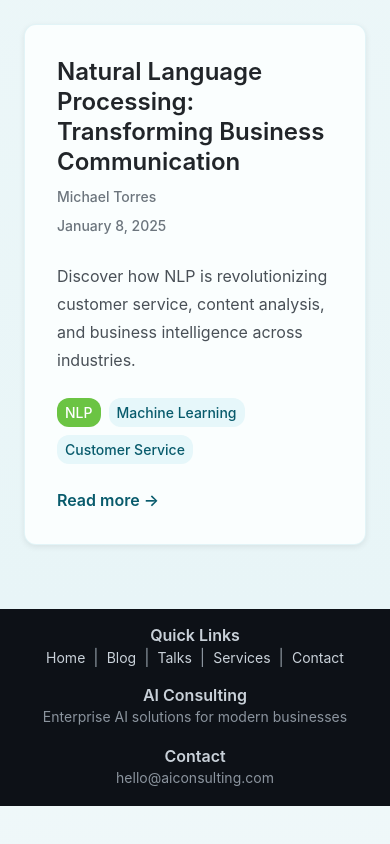
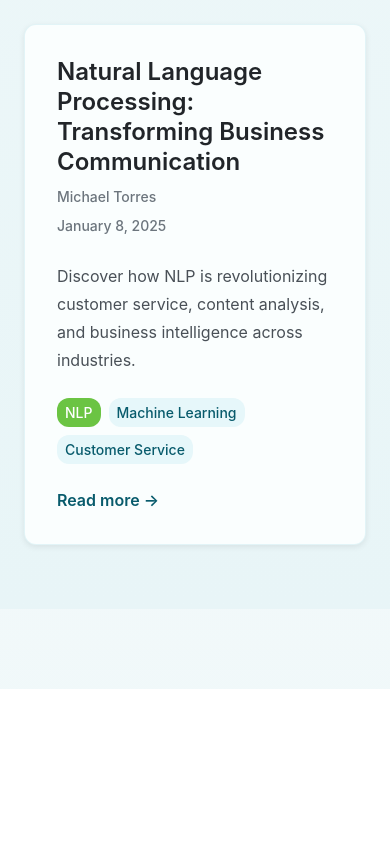
Before and after one commit to unravel-team/unravel.tech, an Astro site in the folder unravel-site/: page /blog in a window 390 px wide. Shown: the part 1129-1973 px from the top of the page. After the commit the page ends 1818 px from the top, so only its background shows below. Built offline with nearby package versions, Linux system fonts and the light colour scheme; Astro itself is replaced by a stand-in of ours.

Commit message:
Remove footer from mobile view

```diff
--- a/unravel-site/src/layouts/BaseLayout.astro
+++ b/unravel-site/src/layouts/BaseLayout.astro
@@ -265,16 +265,10 @@ const currentPath = Astro.url.pathname;
     color: #8B949E;
   }
 
-  /* Mobile Footer */
+  /* Mobile Footer - Hidden on mobile */
   @media (max-width: 768px) {
-    .footer-content {
-      flex-direction: column;
-      text-align: center;
-      gap: var(--spacing-md);
-    }
-
-    .footer-section:nth-child(2) {
-      order: -1;
+    footer {
+      display: none;
     }
   }
 </style>
```
